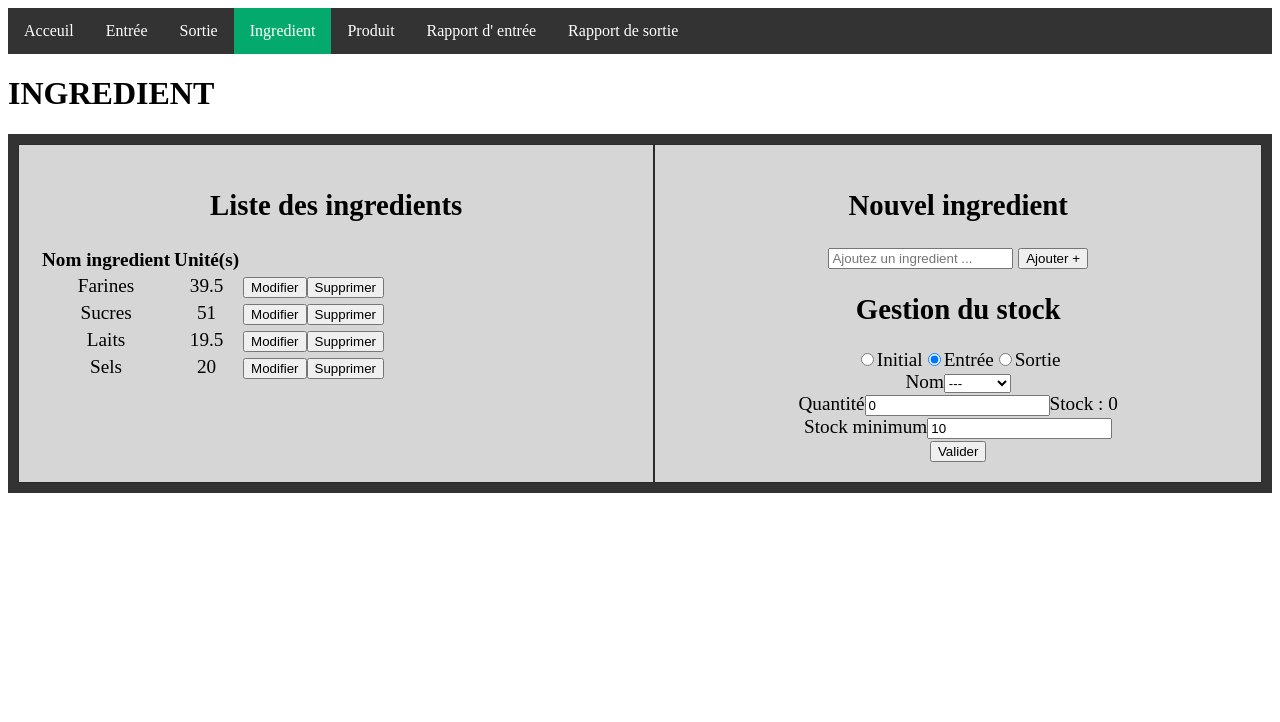
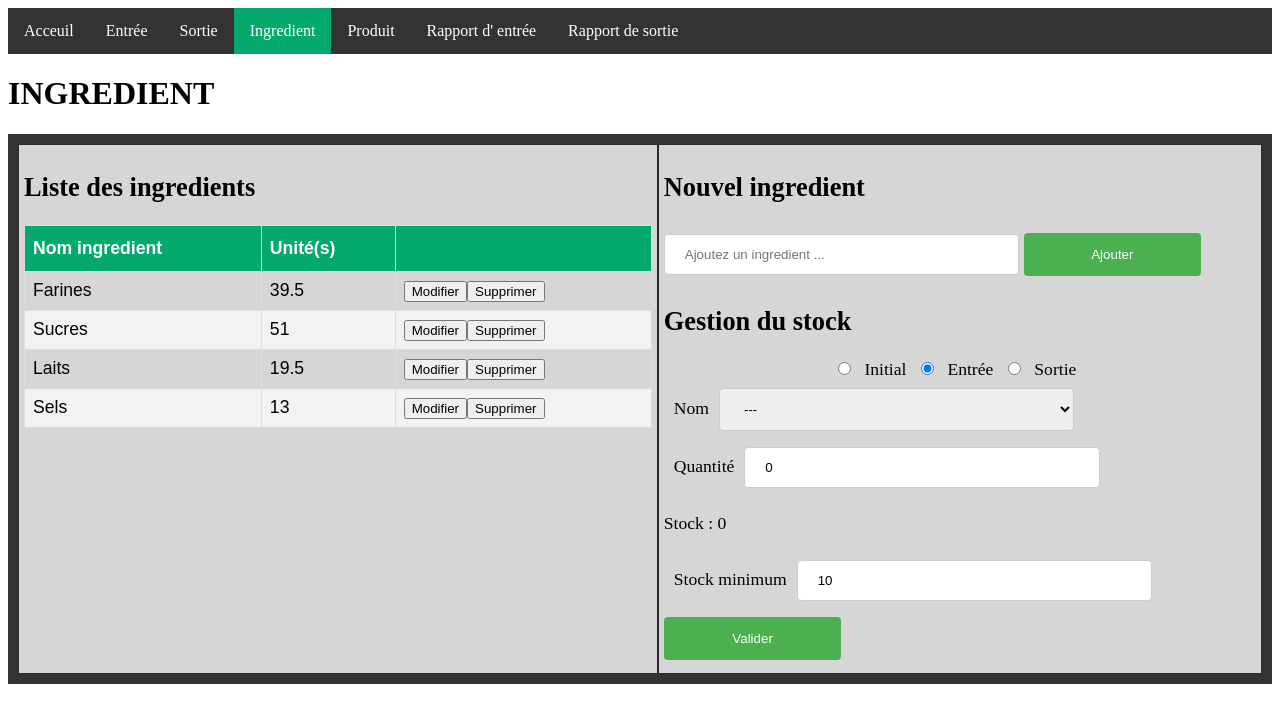
Before and after one commit to tafitahery/ingredients, a React (Create React App) app in the folder frontend/: page /ingredient in a window 1280 px wide. Shown: the top 722 px of the page. Built offline with nearby package versions, Linux system fonts and the light colour scheme; data requests are answered from the project's data file.

Commit message:
add form css

```diff
--- a/frontend/src/assets/db.json
+++ b/frontend/src/assets/db.json
@@ -20,7 +20,7 @@
     },
     {
       "name": "Sels",
-      "quantity": 20,
+      "quantity": 13,
       "stockMin": 10,
       "id": 4
     }
--- a/frontend/src/components/FormIn.jsx
+++ b/frontend/src/components/FormIn.jsx
@@ -6,7 +6,7 @@ export default function FormIn({ getData, getIngredient, id }) {
   const [newIngredient, setNewIngredient] = useState('');
 
   // comportement
-  const ingredient = getIngredient(id);
+  // const ingredient = getIngredient(id);
 
   const handleChange = (event) => {
     setNewIngredient(event.target.value);
@@ -17,21 +17,14 @@ export default function FormIn({ getData, getIngredient, id }) {
 
     const data = {
       name: newIngredient,
-      quantity: ingredient ? ingredient.quantity : 0,
-      stockMin: ingredient ? ingredient.stockMin : 0,
+      quantity: 0,
+      stockMin: 0,
     };
 
-    if (ingredient) {
-      axios.put('http://localhost:4000/ingredients/' + id, data).then(() => {
-        getData();
-        setNewIngredient('');
-      });
-    } else {
-      axios.post('http://localhost:4000/ingredients', data).then(() => {
-        getData();
-        setNewIngredient('');
-      });
-    }
+    axios.post('http://localhost:4000/ingredients', data).then(() => {
+      getData();
+      setNewIngredient('');
+    });
   };
 
   // affichage (render)
@@ -40,10 +33,10 @@ export default function FormIn({ getData, getIngredient, id }) {
       <input
         type="text"
         placeholder="Ajoutez un ingredient ..."
-        defaultValue={ingredient ? ingredient.name : newIngredient}
+        value={newIngredient}
         onChange={handleChange}
       />{' '}
-      <button>{ingredient ? 'Mettre à jour' : 'Ajouter +'}</button>
+      <button>Ajouter</button>
     </form>
   );
 }
--- a/frontend/src/components/FormStock.jsx
+++ b/frontend/src/components/FormStock.jsx
@@ -65,7 +65,7 @@ export default function FormStock({ ingredients, getData, getIngredient }) {
   // affichage (render)
   return (
     <form onSubmit={handleSubmit}>
-      <div>
+      <div className="action">
         <RadioStock action={action} handleRadio={handleRadio} value="init" />
         <label htmlFor="init">Initial</label>
         <RadioStock action={action} handleRadio={handleRadio} value="in" />
@@ -85,10 +85,10 @@ export default function FormStock({ ingredients, getData, getIngredient }) {
       <div>
         <label htmlFor="quantity">Quantité</label>
         <InputStock id="quantity" value={quantity} onChange={handleQuantity} />
-        <span>
+        <p>
           Stock :{' '}
           {quantity ? newQuantity : ingredient ? ingredient.quantity : 0}{' '}
-        </span>
+        </p>
       </div>
       <div>
         <label htmlFor="minStock">Stock minimum</label>
--- a/frontend/src/index.jsx
+++ b/frontend/src/index.jsx
@@ -9,6 +9,9 @@ import Product from './pages/Product';
 import InReport from './pages/InReport';
 import OutReport from './pages/OutReport';
 import Navigation from './components/Navigation';
+
+import './styles/Ingredient.css';
+import './styles/Form.css';
 
 const root = ReactDOM.createRoot(document.getElementById('root'));
 root.render(
--- a/frontend/src/pages/Ingredient.jsx
+++ b/frontend/src/pages/Ingredient.jsx
@@ -3,8 +3,6 @@ import axios from 'axios';
 import TableIn from '../components/TableIn';
 import FormIn from '../components/FormIn';
 import FormStock from '../components/FormStock';
-
-import '../styles/Ingredient.css';
 
 function Ingredient() {
   // state
@@ -42,12 +40,12 @@ function Ingredient() {
 
   // affichage (render)
   return (
-    <div>
+    <div className="page">
       <h1>INGREDIENT</h1>
       <div className="container">
         <div className="item">
           <h2>Liste des ingredients</h2>
-          <table>
+          <table className="tableIn">
             <thead>
               <tr>
                 <th>Nom ingredient</th>
--- /dev/null
+++ b/frontend/src/styles/Form.css
@@ -0,0 +1,34 @@
+label {
+  margin: 10px;
+}
+
+input[type='text'],
+input[type='number'],
+select {
+  width: 60%;
+  padding: 12px 20px;
+  margin: 8px 0;
+  display: inline-block;
+  border: 1px solid #ccc;
+  border-radius: 4px;
+  box-sizing: border-box;
+}
+
+.action {
+  text-align: center;
+}
+
+form button {
+  width: 30%;
+  background-color: #4caf50;
+  color: white;
+  padding: 14px 20px;
+  margin: 8px 0;
+  border: none;
+  border-radius: 4px;
+  cursor: pointer;
+}
+
+form button:hover {
+  background-color: #45a049;
+}
--- a/frontend/src/styles/Ingredient.css
+++ b/frontend/src/styles/Ingredient.css
@@ -1,3 +1,6 @@
+.page {
+  height: 100vh;
+}
 .container {
   display: grid;
   grid-template-columns: auto auto;
@@ -7,7 +10,34 @@
 .item {
   background-color: rgba(255, 255, 255, 0.8);
   border: 1px solid rgba(0, 0, 0, 0.8);
-  padding: 20px;
-  font-size: 1.2rem;
-  text-align: center;
+  padding: 5px;
+  font-size: 1.1rem;
 }
+
+.tableIn {
+  font-family: Arial, Helvetica, sans-serif;
+  border-collapse: collapse;
+  width: 100%;
+}
+
+.tableIn td,
+.tableIn th {
+  border: 1px solid #ddd;
+  padding: 8px;
+}
+
+.tableIn tr:nth-child(even) {
+  background-color: #f2f2f2;
+}
+
+.tableIn tr:hover {
+  background-color: #ddd;
+}
+
+.tableIn th {
+  padding-top: 12px;
+  padding-bottom: 12px;
+  text-align: left;
+  background-color: #04aa6d;
+  color: white;
+}
```
